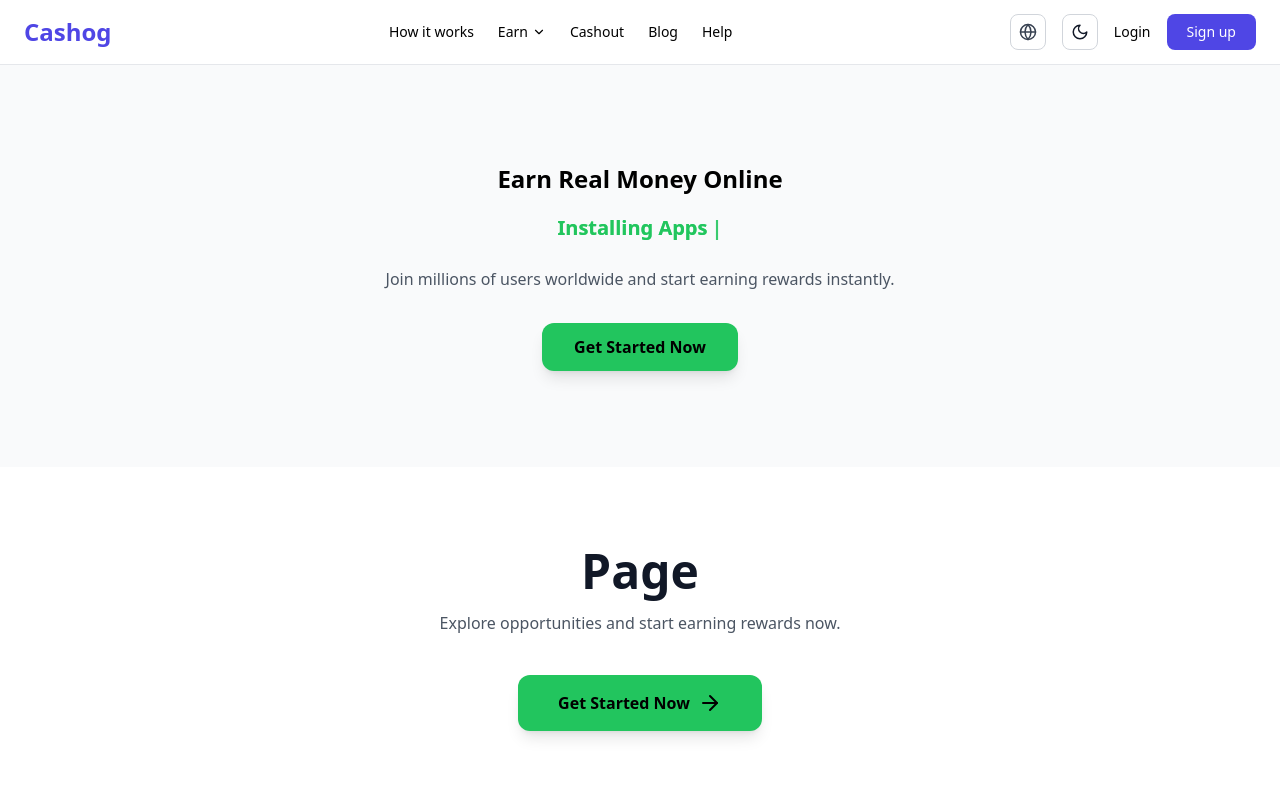
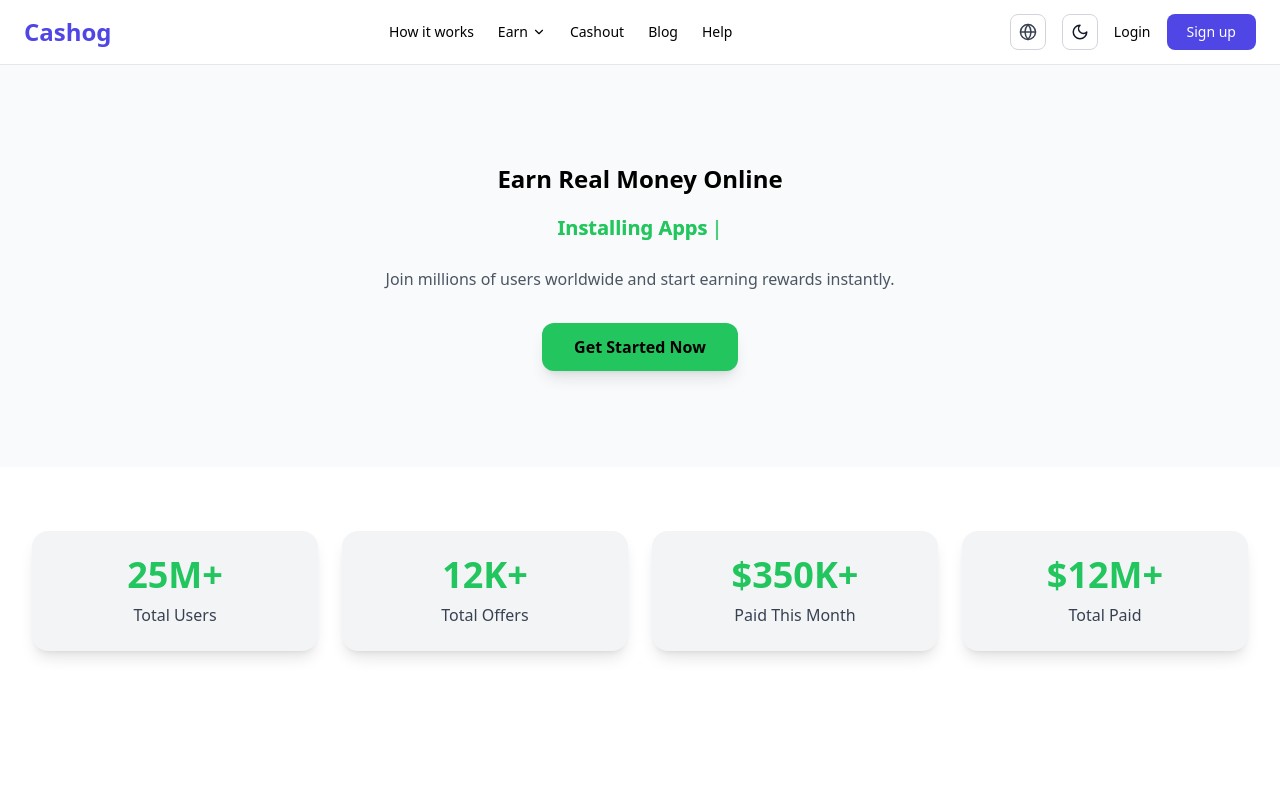
Before and after one commit to tool63/cashin, a Next.js app: page / in a window 1280 px wide. Shown: the top 800 px of the page. Built offline with nearby package versions, Linux system fonts and the light colour scheme.

Commit message:
Update HeroSection.tsx

```diff
--- a/components/hero/HeroSection.tsx
+++ b/components/hero/HeroSection.tsx
@@ -6,6 +6,8 @@ import Link from "next/link";
 
 export default function HeroSection() {
   return (
+    <>
+      {/* HERO SECTION */}
       <section className="bg-gray-50 dark:bg-gray-900 text-black dark:text-white">
         <div className="max-w-7xl mx-auto px-4 sm:px-6 lg:px-8 py-24 text-center">
 
@@ -13,12 +15,9 @@ export default function HeroSection() {
           <h1
             className="
               font-extrabold
-            text-[20px]
-            sm:text-[22px]
-            md:text-[24px]
+              text-[20px] sm:text-[22px] md:text-[24px]
               mb-4
-            text-black
-            dark:text-white
+              text-black dark:text-white
             "
           >
             Earn Real Money Online
@@ -27,17 +26,11 @@ export default function HeroSection() {
           {/* TYPING TEXT */}
           <div
             className="
-            text-[18px]
-            sm:text-[18px]
-            md:text-[18px]
+              text-[18px] sm:text-[18px] md:text-[18px]
               mb-6
               font-semibold
-            bg-gradient-to-r
-            from-yellow-400
-            via-green-400
-            to-green-500
-            bg-clip-text
-            text-transparent
+              bg-gradient-to-r from-yellow-400 via-green-400 to-green-500
+              bg-clip-text text-transparent
             "
           >
             <TypingText />
@@ -70,5 +63,46 @@ export default function HeroSection() {
 
         </div>
       </section>
+
+      {/* STATS / NUMBERS SECTION */}
+      <section className="bg-white dark:bg-gray-800 py-16">
+        <div className="max-w-7xl mx-auto px-4 sm:px-6 lg:px-8">
+
+          <div className="grid grid-cols-1 sm:grid-cols-2 md:grid-cols-4 gap-6 text-center">
+            {/* Total Users */}
+            <div className="bg-gray-100 dark:bg-gray-700 rounded-2xl p-6 shadow-lg flex flex-col items-center justify-center hover:scale-105 transition-transform">
+              <span className="text-4xl font-extrabold text-green-500">25M+</span>
+              <span className="mt-2 text-sm sm:text-base font-medium text-gray-700 dark:text-gray-300">
+                Total Users
+              </span>
+            </div>
+
+            {/* Total Offers */}
+            <div className="bg-gray-100 dark:bg-gray-700 rounded-2xl p-6 shadow-lg flex flex-col items-center justify-center hover:scale-105 transition-transform">
+              <span className="text-4xl font-extrabold text-green-500">12K+</span>
+              <span className="mt-2 text-sm sm:text-base font-medium text-gray-700 dark:text-gray-300">
+                Total Offers
+              </span>
+            </div>
+
+            {/* Amount Paid This Month */}
+            <div className="bg-gray-100 dark:bg-gray-700 rounded-2xl p-6 shadow-lg flex flex-col items-center justify-center hover:scale-105 transition-transform">
+              <span className="text-4xl font-extrabold text-green-500">$350K+</span>
+              <span className="mt-2 text-sm sm:text-base font-medium text-gray-700 dark:text-gray-300">
+                Paid This Month
+              </span>
+            </div>
+
+            {/* Total Amount Paid */}
+            <div className="bg-gray-100 dark:bg-gray-700 rounded-2xl p-6 shadow-lg flex flex-col items-center justify-center hover:scale-105 transition-transform">
+              <span className="text-4xl font-extrabold text-green-500">$12M+</span>
+              <span className="mt-2 text-sm sm:text-base font-medium text-gray-700 dark:text-gray-300">
+                Total Paid
+              </span>
+            </div>
+          </div>
+        </div>
+      </section>
+    </>
   );
 }
```
Lines whose indentation alone changed are shown as unchanged.
